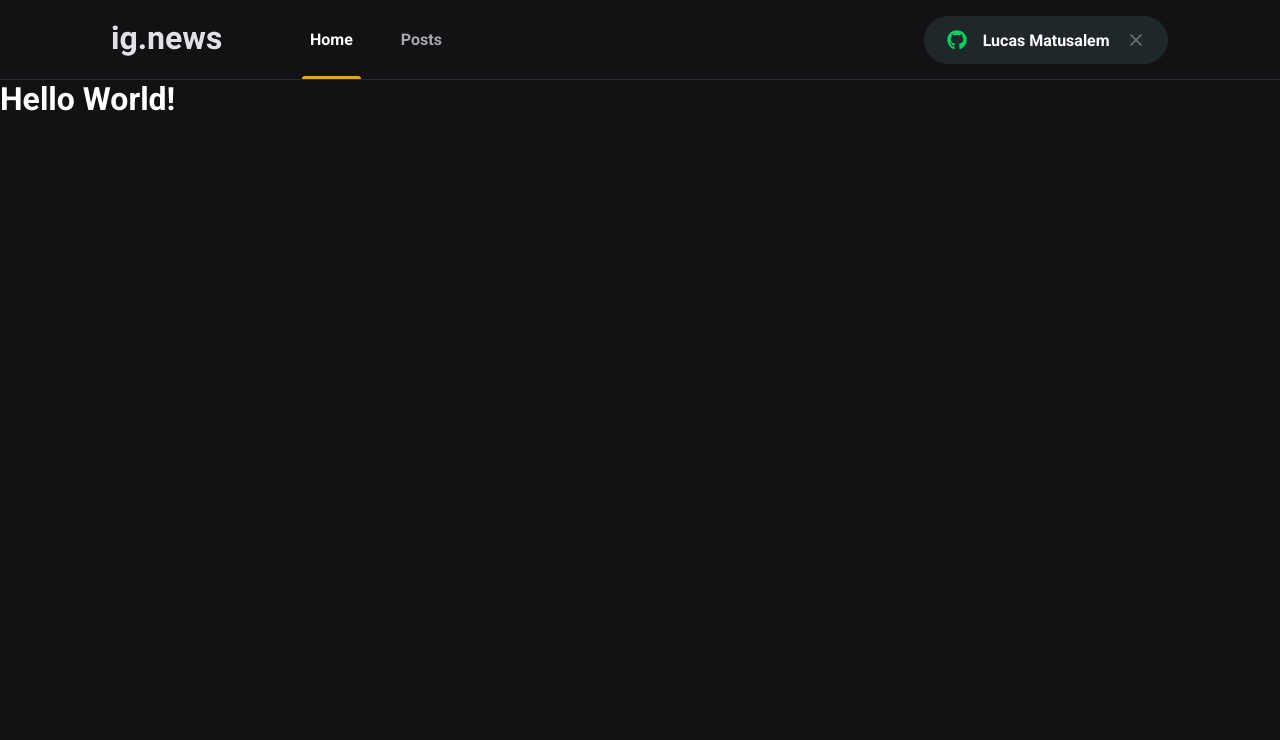
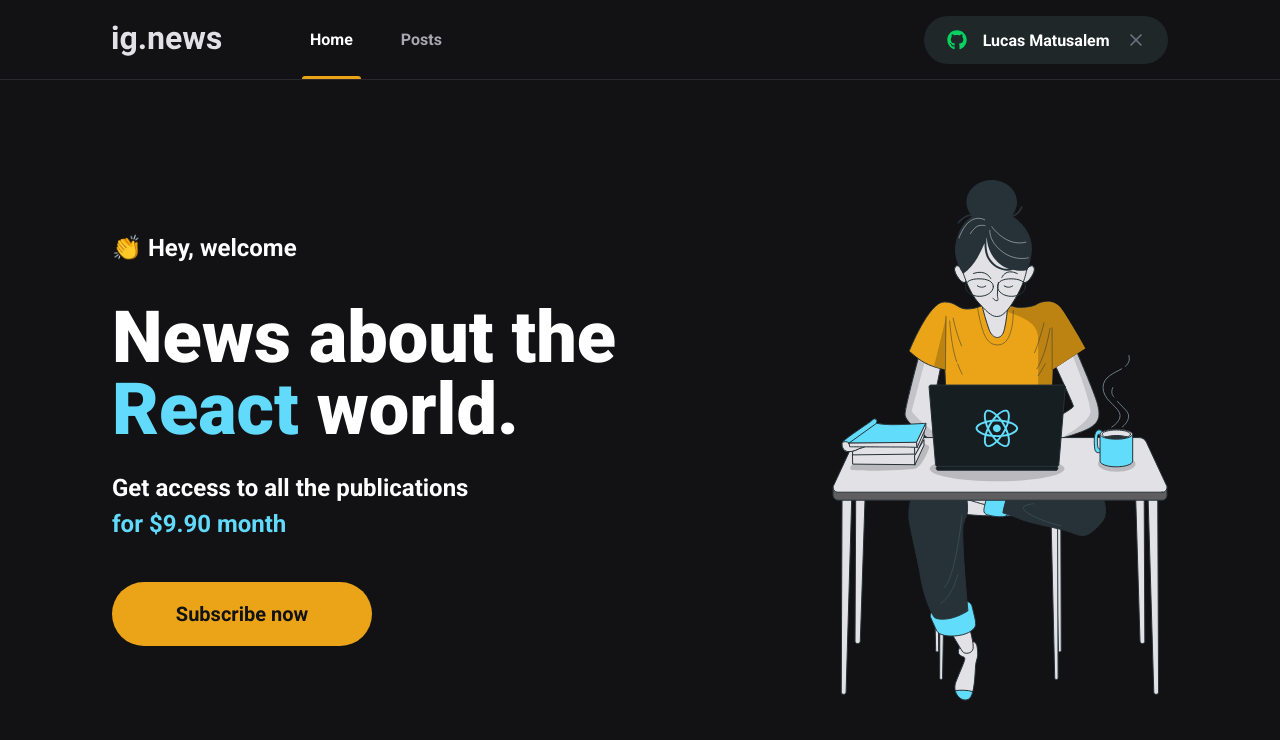
Before and after one commit to LucasMatusalem/ignews, a Next.js app: page / in a window 1280 px wide. Shown: the top 740 px of the page. Built offline with nearby package versions, Linux system fonts and the light colour scheme.

Commit message:
feature: add home page

```diff
--- /dev/null
+++ b/src/components/SubscribeButton/index.tsx
@@ -0,0 +1,12 @@
+import styles from "./styles.module.scss"
+
+export function SubscribeButton() {
+  return (
+    <button
+      type="button"
+      className={styles.subscribeButton}
+    >
+      Subscribe now
+    </button>
+  )
+}
--- /dev/null
+++ b/src/components/SubscribeButton/styles.module.scss
@@ -0,0 +1,20 @@
+.subscribeButton {
+  width: 260px;
+  height: 4rem;
+  border: 0;
+  border-radius: 2rem;
+  background: var(--yellow-500);
+  color: var(--gray-900);
+  font-size: 1.25rem;
+  font-weight: bold;
+
+  display: flex;
+  align-items: center;
+  justify-content: center;
+
+  transition: filter 0.2s;
+
+  &:hover {
+    filter: brightness(0.8);
+  }
+}
--- /dev/null
+++ b/src/pages/home.module.scss
@@ -0,0 +1,46 @@
+.contentContainer {
+  max-width: 1120px;
+  margin: 0 auto;
+  padding: 0 2rem;
+  height: calc(100vh - 5rem);
+
+  display: flex;
+  align-items: center;
+  justify-content: space-between;
+}
+
+.hero {
+  max-width: 600px;
+
+  > span {
+    font-size: 1.5rem;
+    font-weight: bold;
+  }
+
+  h1 {
+    font-size: 4.5rem;
+    line-height: 4.5rem;
+    font-weight: 900;
+    margin-top: 2.5rem;
+
+    span {
+      color: var(--cyan-500);
+    }
+  }
+
+  p {
+    font-size: 1.5rem;
+    line-height: 2.25rem;
+    margin-top: 1.5rem;
+
+    span {
+      color: var(--cyan-500);
+      font-weight: bold;
+    }
+  }
+
+  button {
+    margin-top: 2.5rem;
+  }
+
+}
--- a/src/pages/index.tsx
+++ b/src/pages/index.tsx
@@ -1,12 +1,27 @@
 import Head from "next/head"
+import { SubscribeButton } from "../components/SubscribeButton"
+
+import styles from "./home.module.scss"
 
 export default function Home() {
   return (
     <>
       <Head>
-        <title>Início | IG.News</title>
+        <title>Home | IG.News</title>
       </Head>
-      <h1 >Hello World!</h1>
+      <main className={styles.contentContainer}>
+        <section className={styles.hero}>
+          <span>👏 Hey, welcome</span>
+          <h1>News about the <span>React</span> world.</h1>
+          <p>
+            Get access to all the publications <br />
+            <span>for $9.90 month</span>
+          </p>
+          <SubscribeButton />
+        </section>
+
+        <img src="/images/avatar.svg" alt="Girl coding" />
+      </main>
     </>
   )
 }
```
